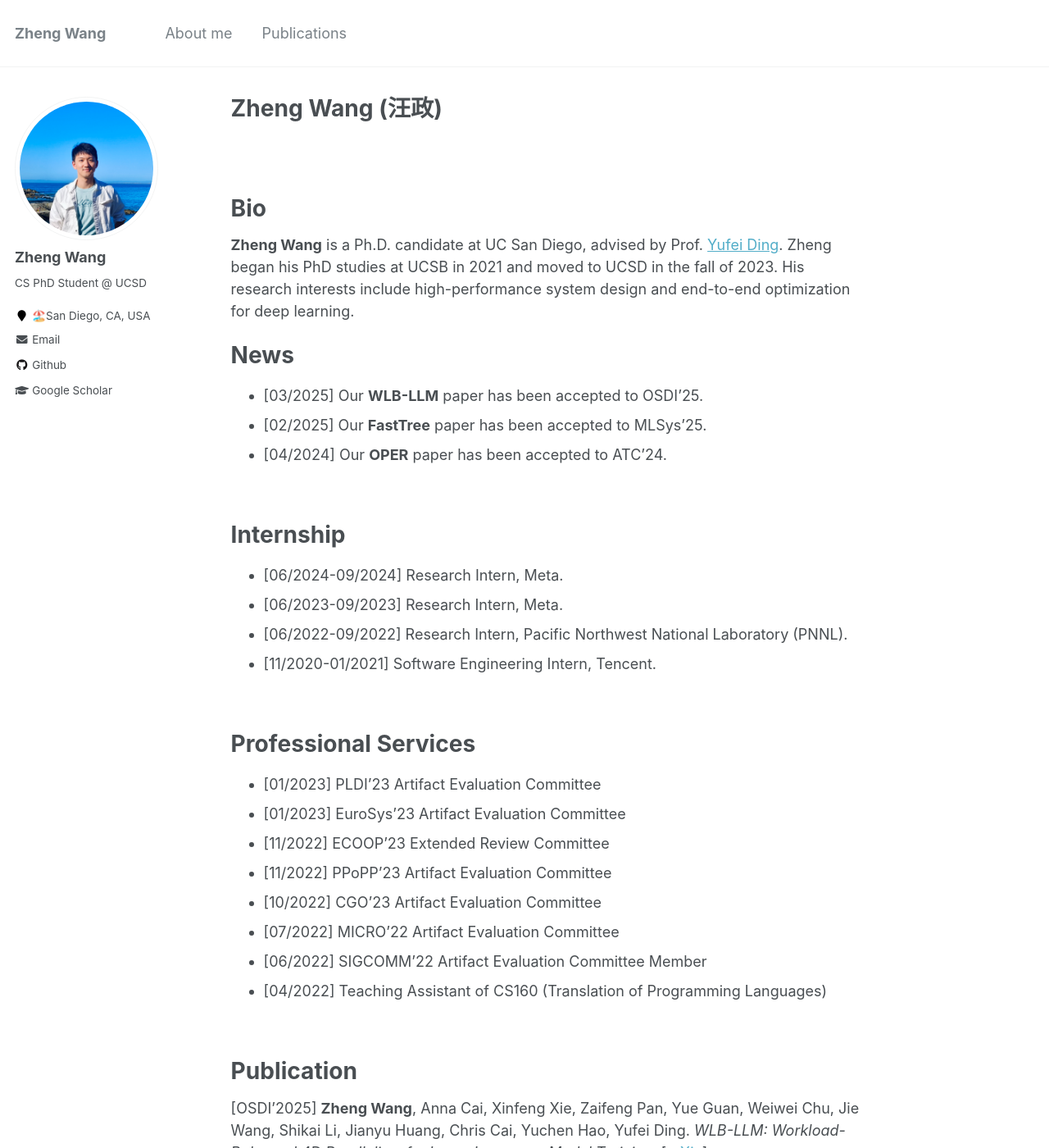
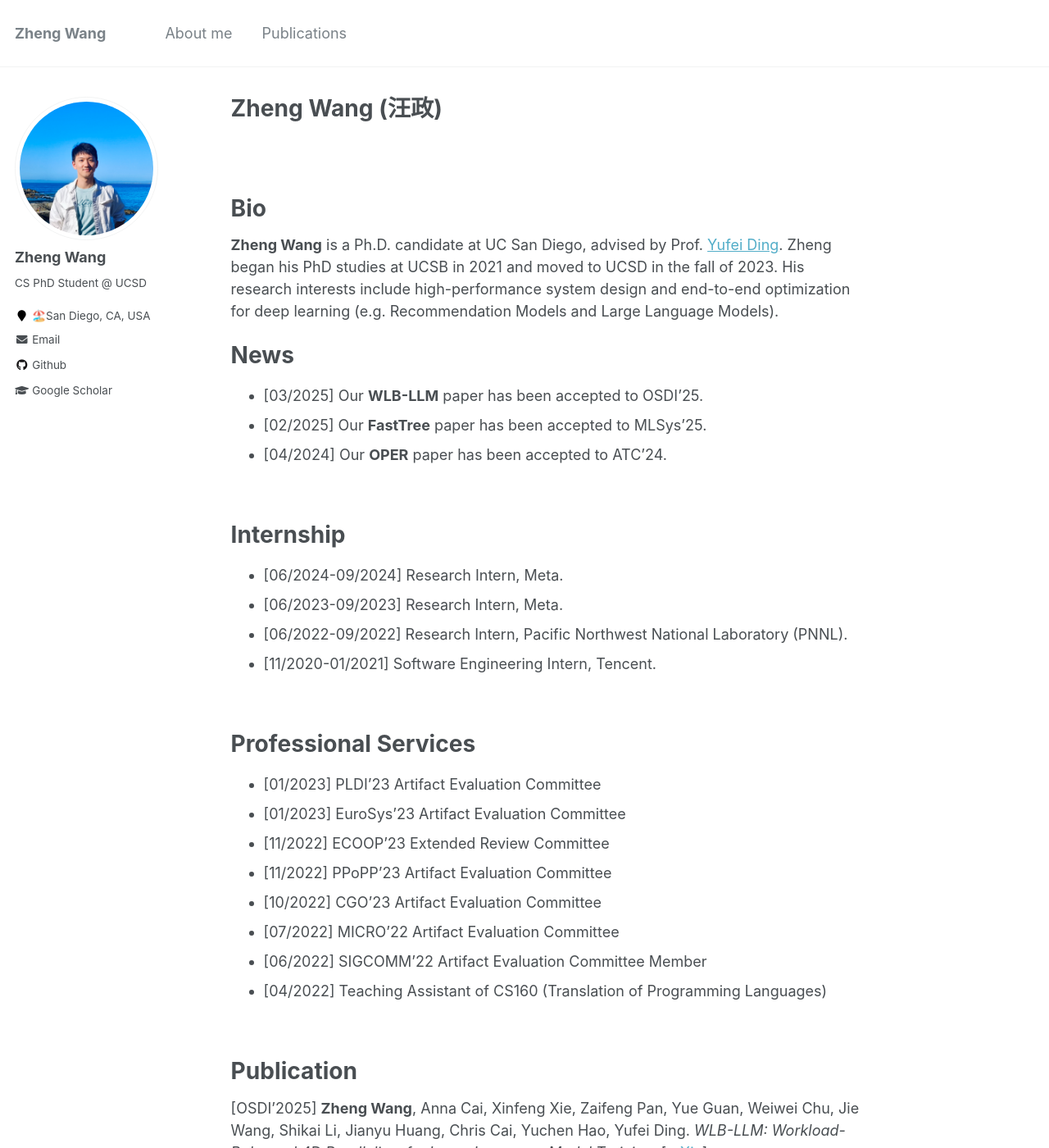
Before and after one commit to Ash-Zheng/Ash-Zheng.github.io, a Jekyll site: the page built from _pages/about.md, in a window 1280 px wide and 1400 px high. Shown: the whole window at 82% size. Built offline with Jekyll 4.4.1, drawn with Linux system fonts in a browser that asks for light colours; part of the change alters nothing that is shown; some of the changed text lies outside the part shown.

Commit message:
update March 2025

```diff
--- a/_pages/about.md
+++ b/_pages/about.md
@@ -14,7 +14,7 @@ redirect_from:
 
 Bio
 ======
-**Zheng Wang** is a Ph.D. candidate at UC San Diego, advised by Prof. <a href="https://sites.cs.ucsb.edu/~yufeiding/">Yufei Ding</a>. Zheng began his PhD studies at UCSB in 2021 and moved to UCSD in the fall of 2023. His research interests include high-performance system design and end-to-end optimization for deep learning.
+**Zheng Wang** is a Ph.D. candidate at UC San Diego, advised by Prof. <a href="https://sites.cs.ucsb.edu/~yufeiding/">Yufei Ding</a>. Zheng began his PhD studies at UCSB in 2021 and moved to UCSD in the fall of 2023. His research interests include high-performance system design and end-to-end optimization for deep learning (e.g. Recommendation Models and Large Language Models).
 <br />
 
 
@@ -64,11 +64,11 @@ Publication
 *OPER: Optimality-Guided Embedding Table Parallelization for Large-scale Recommendation Model.*
 [<a href="https://www.usenix.org/conference/atc24/presentation/wang">Link</a>]
 
-[ASPLOS'24] **Zheng Wang**, Yuke Wang, Jiaqi Deng, Da Zheng, Ang Li, Yufei Ding.
+[ASPLOS'2024] **Zheng Wang**, Yuke Wang, Jiaqi Deng, Da Zheng, Ang Li, Yufei Ding.
 *RAP: Resource-aware Automated GPU Sharing for Multi-GPU Recommendation Model Training and Input Preprocessing.*
 [<a href="https://dl.acm.org/doi/10.1145/3620665.3640406">Link</a>]
 
-[ASPLOS'24] Boyuan Feng, **Zheng Wang**, Yuke Wang, Shu Yang, Yufei Ding.
+[ASPLOS'2024] Boyuan Feng, **Zheng Wang**, Yuke Wang, Shu Yang, Yufei Ding.
 *ZENO: A Type-based Optimization Framework for Zero-Knowledge Neural Network Inference.*
 [<a href="https://dl.acm.org/doi/10.1145/3617232.3624852">Link</a>]
 
```
